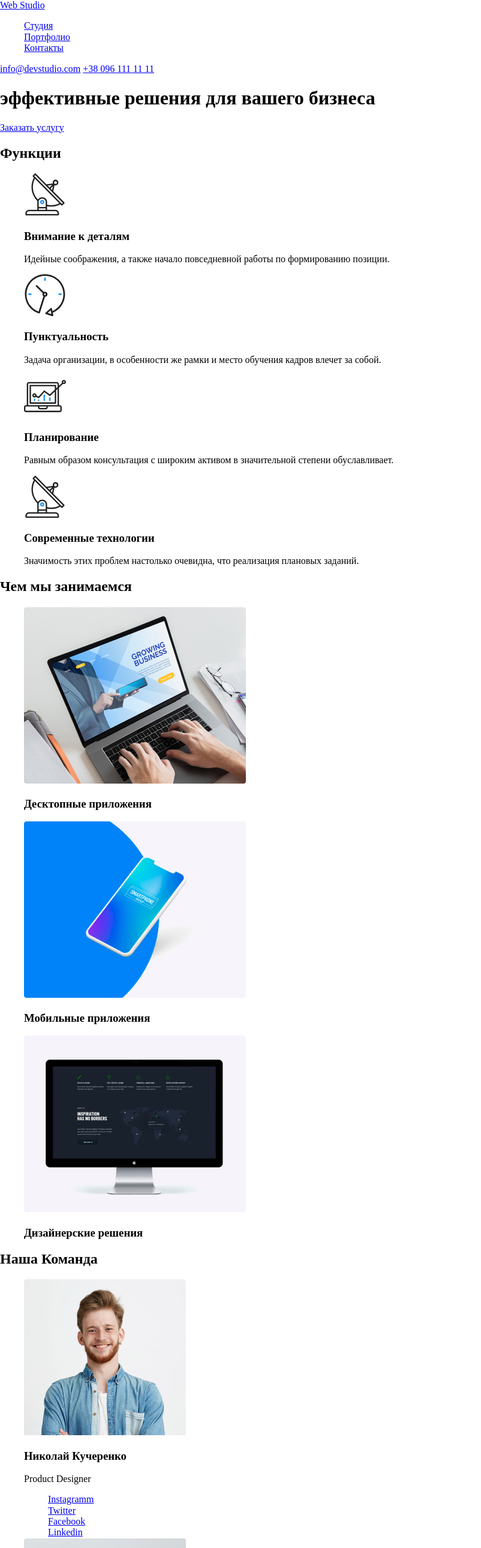
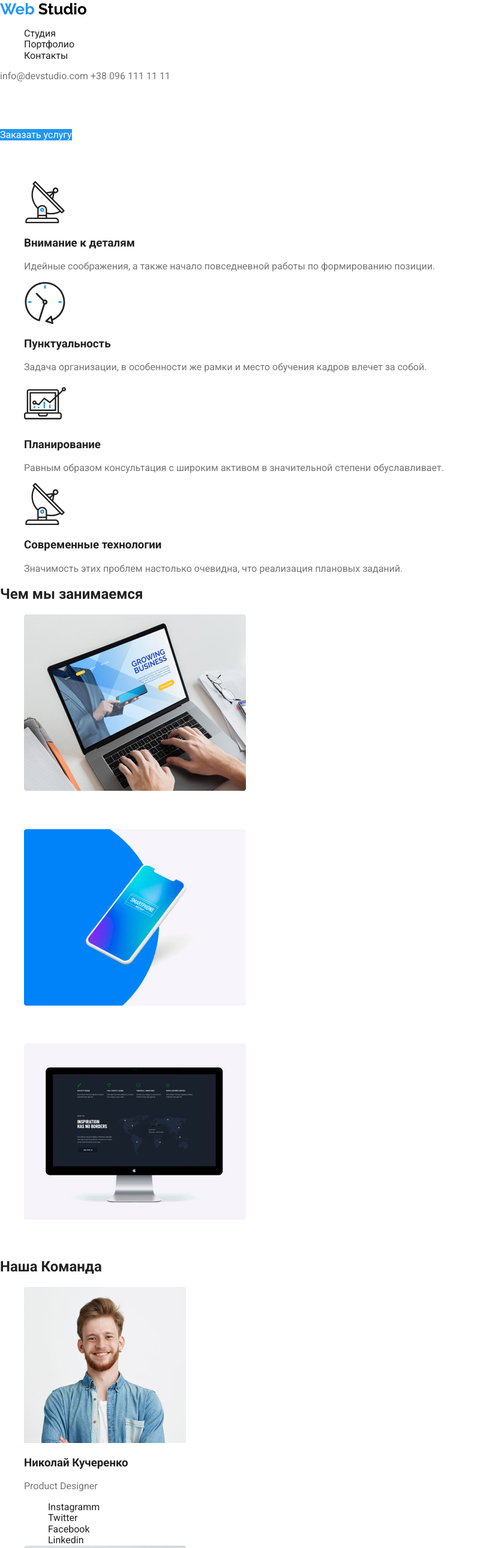
Before and after one commit to Roman-Dobrodii/goit-markup-hw-02, a plain HTML site: page index.html in a window 1280 px wide. Shown: the top 2580 px of the page at 60% size, without its empty margins (0-802 px from the left). Drawn offline with Linux system fonts and the light colour scheme.

Commit message:
Добавляет классы и цвет текста в html

```diff
--- a/css/main.css
+++ b/css/main.css
@@ -1,4 +1,116 @@
-ol,
+:root {
+  --primary-text-color: #212121;
+  --title-text-color: #757575;
+  --title-white-color: #ffffff;
+  --accent: #2196f3;
+  --footer-text-color: rgba(255, 255, 255, 0.6);
+  --secondary-bg-color: #f5f4fa;
+  --footer-bg-color: #2f303a;
+}
+
 ul {
   list-style: none;
 }
+
+body {
+  background-color: var(--title-white-color);
+  color: var(--primary-text-color);
+  font-family: Roboto, sans-serif;
+  letter-spacing: 3%;
+}
+
+a {
+  text-decoration: none;
+  color: inherit;
+}
+
+.ghost {
+  visibility: hidden;
+}
+
+/* logo */
+.logo {
+  color: #000000;
+  font-family: Raleway, sans-serif;
+  font-weight: 700;
+  font-size: 26px;
+  line-height: 1.19;
+}
+
+.logo-blue {
+  color: var(--accent);
+}
+
+/* Site nav */
+.site-nav .link {
+  color: var(--primary-text-color);
+}
+
+.site-nav .link:hover,
+.site-nav .link:focus {
+  color: var(--accent);
+}
+
+.contact-nav {
+  color: var(--title-text-color);
+}
+
+.contact-nav:hover,
+.contact-nav:focus {
+  color: var(--accent);
+}
+
+/* Hero */
+.hero-title {
+  color: var(--title-white-color);
+}
+.button-hero {
+  background-color: var(--accent);
+  color: var(--title-white-color);
+}
+/* Functions */
+.functions-list {
+  color: var(--primary-text-color);
+}
+.functions-text {
+  color: var(--title-text-color);
+}
+
+/* Work */
+.work-title {
+  color: var(--primary-text-color);
+}
+.work-list-white {
+  color: var(--title-white-color);
+}
+
+/* Team */
+team-title {
+  color: var(--primary-text-color);
+}
+.team-list {
+  color: var(--primary-text-color);
+}
+.team-text {
+  color: var(--title-text-color);
+}
+
+/* Clients */
+.clients-title {
+  color: var(--primary-text-color);
+}
+
+/* Footer */
+.adress-title {
+  color: var(--title-white-color);
+}
+.conact-footer {
+  color: var(--footer-text-color);
+}
+.text-footer {
+  color: var(--title-white-color);
+}
+.button-footer {
+  background-color: var(--accent);
+  color: var(--title-white-color);
+}
--- a/index.html
+++ b/index.html
@@ -4,6 +4,10 @@
     <meta charset="UTF-8" />
     <meta name="viewport" content="width=device-width, initial-scale=1.0" />
     <title>Web Studio</title>
+    <link
+      href="https://fonts.googleapis.com/css2?family=Raleway:wght@700&family=Roboto:wght@400;500;700;900&display=swap"
+      rel="stylesheet"
+    />
     <link rel="stylesheet" href="./css/normalize.css" />
     <link rel="stylesheet" href="./css/main.css" />
   </head>
@@ -11,60 +15,64 @@
     <!-- Header -->
     <header>
       <nav>
-        <a href="./index.html">Web Studio</a>
+        <a href="./index.html" class="logo">
+          <span class="logo-blue">Web</span> Studio
+        </a>
 
         <!-- Navigation -->
-        <ul>
-          <li><a href="./index.html">Студия</a></li>
-          <li><a href="./portfolio.html">Портфолио</a></li>
-          <li><a href="/">Контакты</a></li>
+        <ul class="site-nav list">
+          <li><a href="./index.html" class="link">Студия</a></li>
+          <li><a href="./portfolio.html" class="link">Портфолио</a></li>
+          <li><a href="/" class="link">Контакты</a></li>
         </ul>
       </nav>
-      <a href="mailto:info@devstudio.com">info@devstudio.com</a>
-      <a href="tel:+380961111111">+38 096 111 11 11</a>
+      <a href="mailto:info@devstudio.com" class="contact-nav"
+        >info@devstudio.com</a
+      >
+      <a href="tel:+380961111111" class="contact-nav">+38 096 111 11 11</a>
     </header>
 
     <!-- Hero -->
     <main>
       <div>
-        <section>
-          <h1>эффективные решения для вашего бизнеса</h1>
-          <a href="/">Заказать услугу</a>
+        <section class="hero">
+          <h1 class="hero-title">эффективные решения для вашего бизнеса</h1>
+          <a href="/" class="button-hero">Заказать услугу</a>
         </section>
       </div>
 
       <!-- Functions -->
-      <section>
-        <h2>Функции</h2>
+      <section class="functions">
+        <h2 class="ghost">Функции</h2>
         <ul>
           <li>
             <img src="./images/antenna.svg" alt="Изображение антенны" />
-            <h3>Внимание к деталям</h3>
-            <p>
+            <h3 class="functions-list">Внимание к деталям</h3>
+            <p class="functions-text">
               Идейные соображения, а также начало повседневной работы по
               формированию позиции.
             </p>
           </li>
           <li>
             <img src="./images/clock.svg" alt="Изображение часов" />
-            <h3>Пунктуальность</h3>
-            <p>
+            <h3 class="functions-list">Пунктуальность</h3>
+            <p class="functions-text">
               Задача организации, в особенности же рамки и место обучения кадров
               влечет за собой.
             </p>
           </li>
           <li>
             <img src="./images/diagram.svg" alt="Изображение диаграммы" />
-            <h3>Планирование</h3>
-            <p>
+            <h3 class="functions-list">Планирование</h3>
+            <p class="functions-text">
               Равным образом консультация с широким активом в значительной
               степени обуславливает.
             </p>
           </li>
           <li>
             <img src="./images/antenna.svg" alt="Изображение астронавта" />
-            <h3>Современные технологии</h3>
-            <p>
+            <h3 class="functions-list">Современные технологии</h3>
+            <p class="functions-text">
               Значимость этих проблем настолько очевидна, что реализация
               плановых заданий.
             </p>
@@ -73,8 +81,8 @@
       </section>
 
       <!-- What are we doing -->
-      <section>
-        <h2>Чем мы занимаемся</h2>
+      <section class="work">
+        <h2 class="work-title">Чем мы занимаемся</h2>
         <ul>
           <li>
             <a href="/"
@@ -83,7 +91,7 @@
                 alt="Изображение ноутбука"
                 width="370"
             /></a>
-            <h3>Десктопные приложения</h3>
+            <h3 class="work-list-white">Десктопные приложения</h3>
           </li>
           <li>
             <a href="/"
@@ -92,7 +100,7 @@
                 alt="Изображение смартфона"
                 width="370"
             /></a>
-            <h3>Мобильные приложения</h3>
+            <h3 class="work-list-white">Мобильные приложения</h3>
           </li>
           <li>
             <a href="/"
@@ -101,14 +109,14 @@
                 alt="Изображение рабочего стола"
                 width="370"
             /></a>
-            <h3>Дизайнерские решения</h3>
+            <h3 class="work-list-white">Дизайнерские решения</h3>
           </li>
         </ul>
       </section>
 
       <!-- Team -->
-      <section>
-        <h2>Наша Команда</h2>
+      <section class="team">
+        <h2 class="team-title">Наша Команда</h2>
         <ul>
           <li>
             <img
@@ -116,8 +124,8 @@
               alt="Дизайнер продукта"
               width="270"
             />
-            <h3>Николай Кучеренко</h3>
-            <p>Product Designer</p>
+            <h3 class="team-list">Николай Кучеренко</h3>
+            <p class="team-text">Product Designer</p>
             <ul>
               <li>
                 <a href="/" aria-label="Ссылка на Инстаграмм">Instagramm</a>
@@ -139,8 +147,8 @@
               alt="Фронтенд разработчик"
               width="270"
             />
-            <h3>Ольга Иванова</h3>
-            <p>Frontend Developer</p>
+            <h3 class="team-list">Ольга Иванова</h3>
+            <p class="team-text">Frontend Developer</p>
             <ul>
               <li>
                 <a href="/" aria-label="Ссылка на Инстаграмм">Instagramm</a>
@@ -158,8 +166,8 @@
           </li>
           <li>
             <img src="./images/andrei.jpg" alt="Маркетолог" width="270" />
-            <h3>Андрей Шевченко</h3>
-            <p>Marketing</p>
+            <h3 class="team-list">Андрей Шевченко</h3>
+            <p class="team-text">Marketing</p>
             <ul>
               <li>
                 <a href="/" aria-label="Ссылка на Инстаграмм">Instagramm</a>
@@ -181,8 +189,8 @@
               alt="Дизайнер интерфейса"
               width="270"
             />
-            <h3>Иван Николаев</h3>
-            <p>UI Designer</p>
+            <h3 class="team-list">Иван Николаев</h3>
+            <p class="team-text">UI Designer</p>
             <ul>
               <li>
                 <a href="/" aria-label="Ссылка на Инстаграмм">Instagramm</a>
@@ -202,7 +210,8 @@
       </section>
 
       <!-- Customers -->
-      <h2>Постоянные клиенты</h2>
+      <section class="clients">
+        <h2 class="clients-title">Постоянные клиенты</h2>
         <ul>
           <li>
             <a href="/"> <img src="./images/Client1.svg" alt="Клиент1" /></a>
@@ -213,18 +222,22 @@
             <a href="/"> <img src="./images/Client6.svg" alt="Клиент6" /></a>
           </li>
         </ul>
+      </section>
     </main>
 
     <!-- Footer -->
     <footer>
-      <p>Web Studio</p>
-      <address>
-        г. Киев, пр-т Леси Украинки, 26 <br />
-        <a href="mailto:info@devstudio.com">info@devstudio.com</a> <br />
-        <a href="tel:+380961111111">+38 096 111 11 11</a>
+      <p class="logo"><span class="logo-blue">Web</span> Studio</p>
+      <address class="address">
+        <span class="adress-title">г. Киев, пр-т Леси Украинки, 26</span><br />
+        <a href="mailto:info@devstudio.com" class="contact-footer"
+          >info@devstudio.com</a
+        >
+        <br />
+        <a href="tel:+380961111111" class="contact-footer">+38 096 111 11 11</a>
       </address>
 
-      <p>Присоединяйтесь</p>
+      <p class="text-footer">Присоединяйтесь</p>
       <ul>
         <li><a href="/" aria-label="Ссылка на Инстаграмм">Instagramm</a></li>
         <li><a href="/" aria-label="Ссылка на Твиттер">Twitter</a></li>
@@ -232,8 +245,8 @@
         <li><a href="/" aria-label="Ссылка на Линкедин">Linkedin</a></li>
       </ul>
 
-      <p>Подпишитесь на рассылку</p>
-      <a href="/">Подписаться</a>
+      <p class="text-footer">Подпишитесь на рассылку</p>
+      <a href="/" class="button-footer">Подписаться</a>
     </footer>
   </body>
 </html>
```
Also changed, not shown: portfolio.html (+24 -17 lines). Lines whose indentation alone changed are shown as unchanged.
